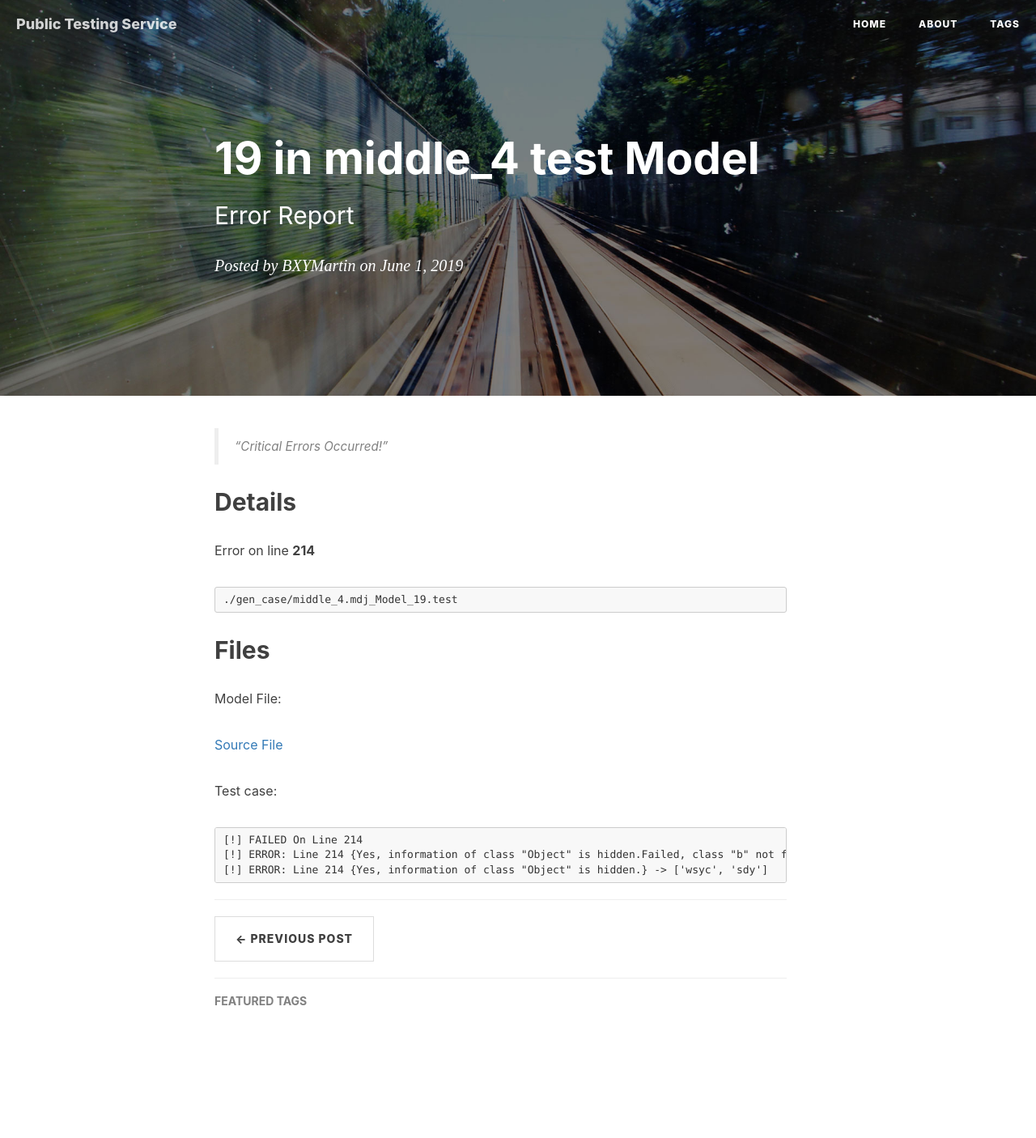
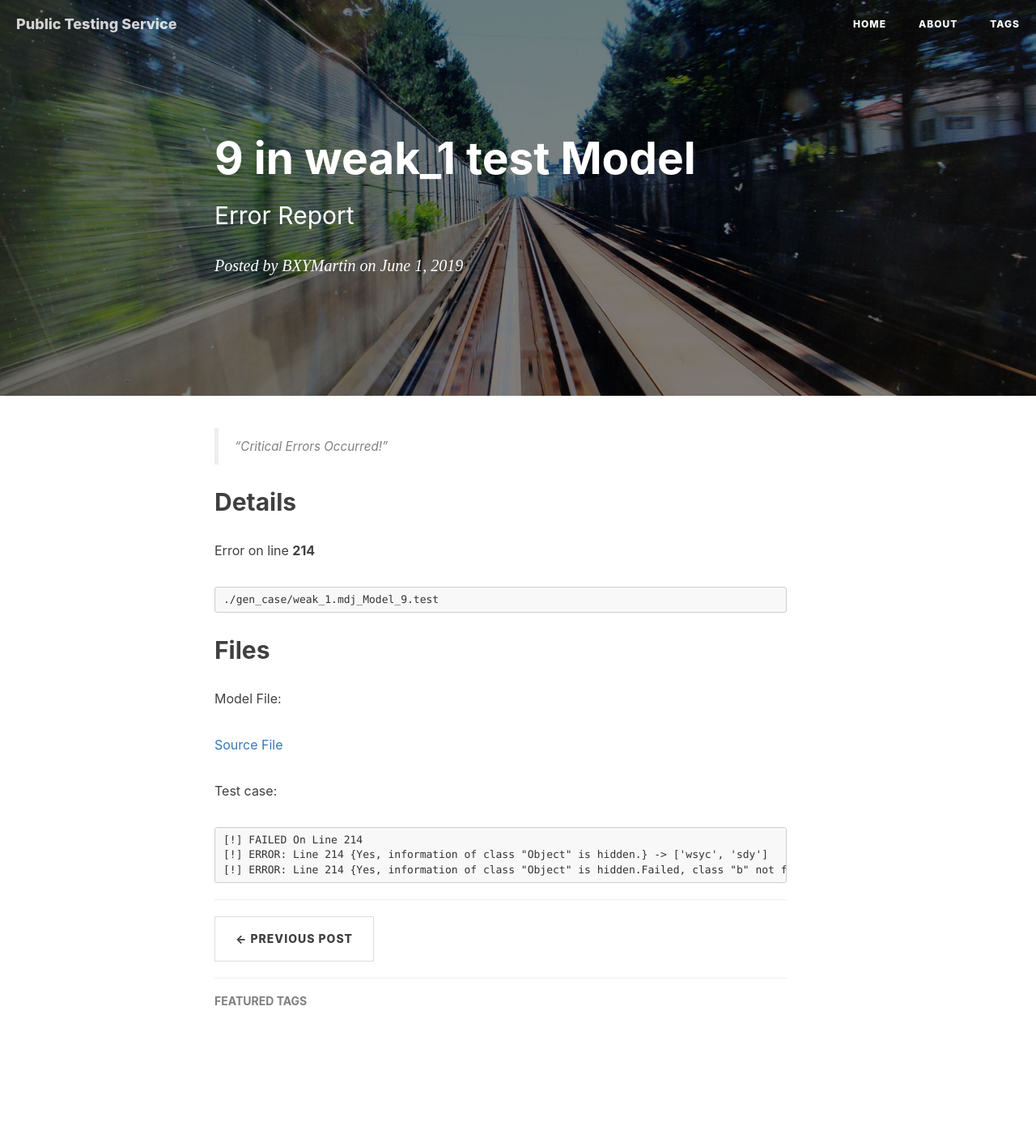
Before and after one commit to BXYMartin/OO-Public, a Jekyll site: the page built from docs/_posts/2019-06-01-13-48-57.markdown, in a window 1280 px wide. Shown: the whole page at 81% size. Built offline with Jekyll 4.4.1, drawn with Linux system fonts in a browser that asks for light colours; nearby versions of some CDN libraries; comment, search, counter and statistics services are not loaded.

Commit message:
Wrong Behaviour Detected!

````diff
--- a/docs/_posts/2019-06-01-13-48-57.markdown
+++ b/docs/_posts/2019-06-01-13-48-57.markdown
@@ -1,6 +1,6 @@
 ---
 layout:     post
-title:      "19 in middle_4 test Model"
+title:      "9 in weak_1 test Model"
 subtitle:   "Error Report"
 date:       2019-06-01 13:48:57
 author:     "BXYMartin"
@@ -17,19 +17,19 @@ tags:
 Error on line **214**
 
 ```
-./gen_case/middle_4.mdj_Model_19.test
+./gen_case/weak_1.mdj_Model_9.test
 ```
 
 ## Files
 
 Model File:
 
-[Source File](https://github.com/BXYMartin/OO-Public/blob/master/test_mdj/middle_4.mdj)
+[Source File](https://github.com/BXYMartin/OO-Public/blob/master/test_mdj/weak_1.mdj)
 
 Test case:
 
 ```
 [!] FAILED On Line 214
+[!] ERROR: Line 214 {Yes, information of class "Object" is hidden.} -> ['wsyc', 'sdy']
 [!] ERROR: Line 214 {Yes, information of class "Object" is hidden.Failed, class "b" not found} -> ['bxy']
-[!] ERROR: Line 214 {Yes, information of class "Object" is hidden.} -> ['wsyc', 'sdy']
 ```
````
